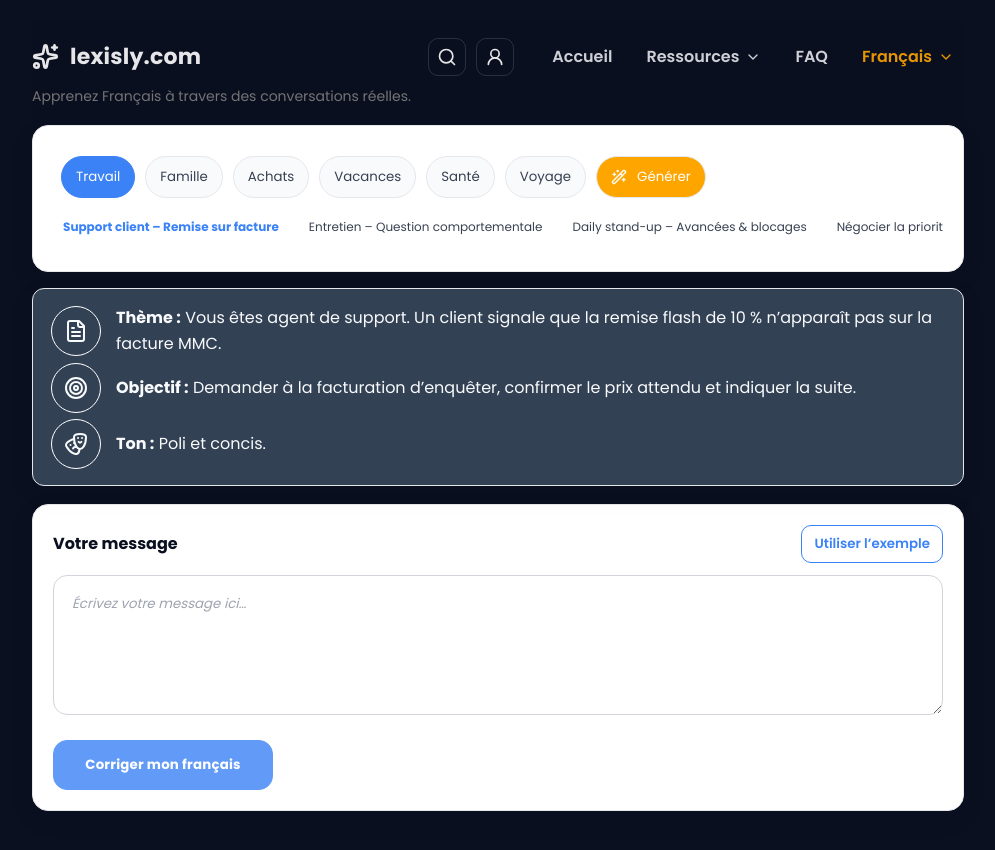
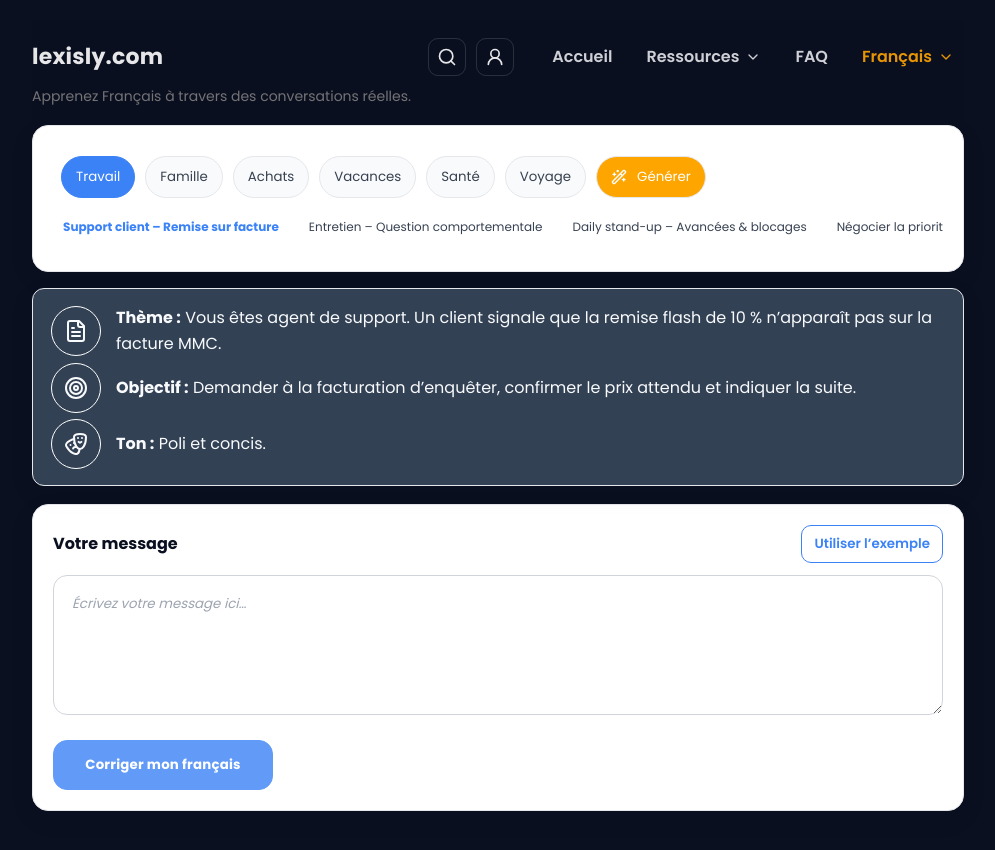
Before and after one commit to danieliancu/lexisly, a Next.js app: page / in a window 1280 px wide. Shown: the top 850 px of the page, without its empty margins (142-1137 px from the left). Built offline with nearby package versions, Linux system fonts and the light colour scheme.

Commit message:
logo uodate

```diff
--- a/pages/index.js
+++ b/pages/index.js
@@ -2,7 +2,7 @@
 import { useEffect, useMemo, useRef, useState } from 'react';
 import styles from '../styles/Home.module.css';
 import {
-  FileText, Target, Drama, Search, UserRound, Menu, X, ChevronDown, Sparkles, Wand2
+  FileText, Target, Drama, Search, UserRound, Menu, X, ChevronDown, Wand2
 } from "lucide-react";
 import Link from "next/link";
 
@@ -1321,9 +1321,6 @@ export default function Home() {
             aria-label="Home"
             onClick={() => setMobileOpen(false)}
           >
-            <span className={styles.brandDot} aria-hidden="true">
-              <Sparkles size={27} strokeWidth={2.4} />
-            </span>
             <span className={styles.title}>{L.ui.siteTitle}</span>
           </Link>
 
```
